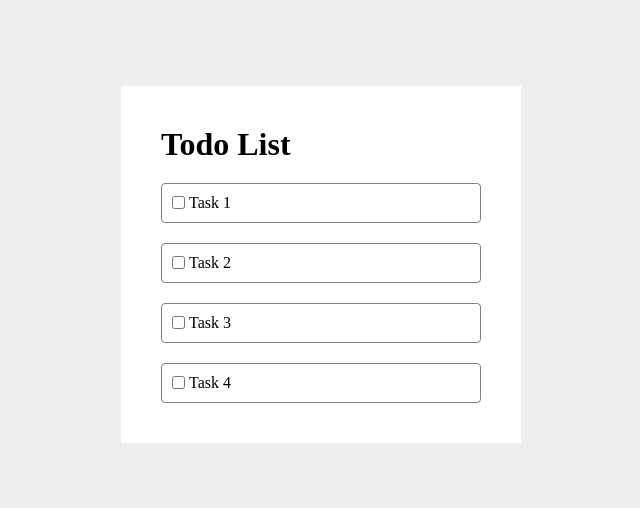
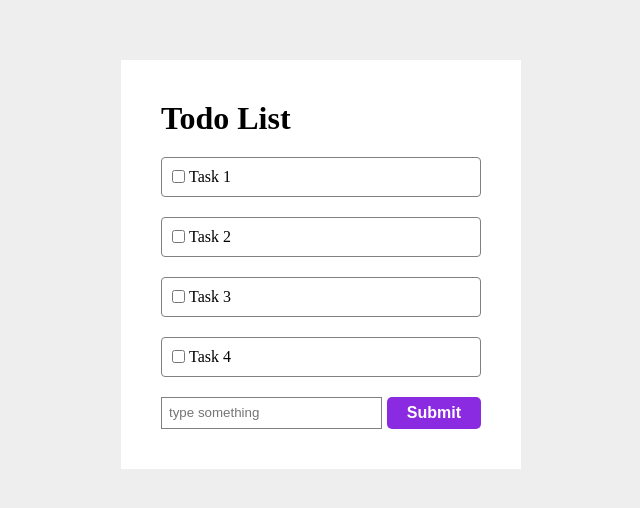
Before and after one commit to lazy-geek/svelte-todo-app, a Svelte app: page / in a window 1280 px wide. Shown: the part 136-644 px from the top of the page, without its empty margins (319-959 px from the left). Built offline with nearby package versions, Linux system fonts and the light colour scheme.

Commit message:
Add 'AddTask' Component

```diff
--- a/src/App.svelte
+++ b/src/App.svelte
@@ -1,5 +1,7 @@
 <script>
 import Task from './lib/Task.svelte';
+import AddTask from './lib/AddTask.svelte';
+
 let tasks = [
 	{'content': 'Task 1', 'isCheked': false},
 	{'content': 'Task 2', 'isCheked': false},
@@ -12,12 +14,14 @@ let tasks = [
 	}
 </script>
 
+
 <main>
 	<h1>Todo List</h1>
 	{#each tasks as task , i }
 	<Task content={task.content} bind:isChecked = {task.isChecked} id={i}/>
 	{/each}
 
+	<AddTask on:submit={addTask}/>
 </main>
 
 <style>
--- /dev/null
+++ b/src/lib/AddTask.svelte
@@ -0,0 +1,49 @@
+<script>
+    import { createEventDispatcher } from "svelte";
+
+    let value = "";
+    const dispatch = createEventDispatcher();
+
+    function submit() {
+        dispatch("submit", { text: value });
+    }
+</script>
+
+<div class="container">
+    <input
+        type="text"
+        name="task"
+        id="task"
+        placeholder="type something"
+        bind:value
+    />
+    <button type="submit" id="submit" on:click={submit}>Submit</button>
+</div>
+
+<style>
+    .container {
+        display: flex;
+    }
+    #task {
+        display: inline-block;
+        padding: 10px;
+        outline: none;
+        padding: 7px;
+        width: 100%;
+        border: 1px solid grey;
+        background-color: white;
+    }
+    #submit {
+        padding: 7px 20px;
+
+        margin-left: 5px;
+        font-size: 16px;
+        font-weight: bold;
+        color: white;
+        background-color: blueviolet;
+        border-radius: 5px;
+    }
+    #submit:hover {
+        background-color: rgb(120, 35, 201);
+    }
+</style>
```
